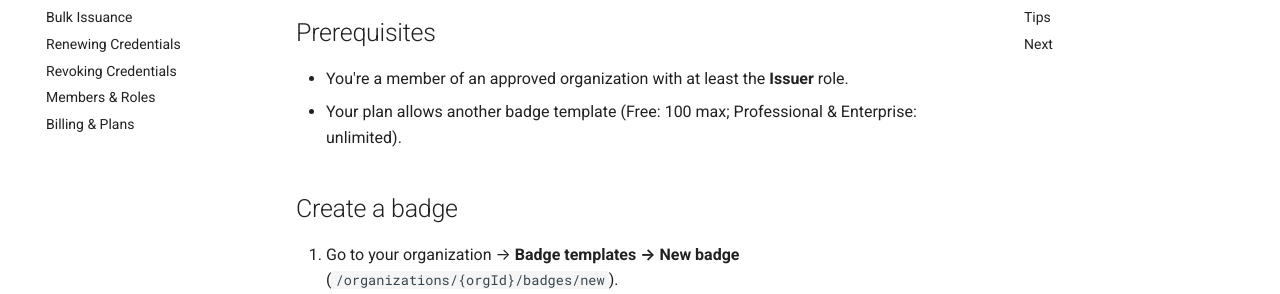
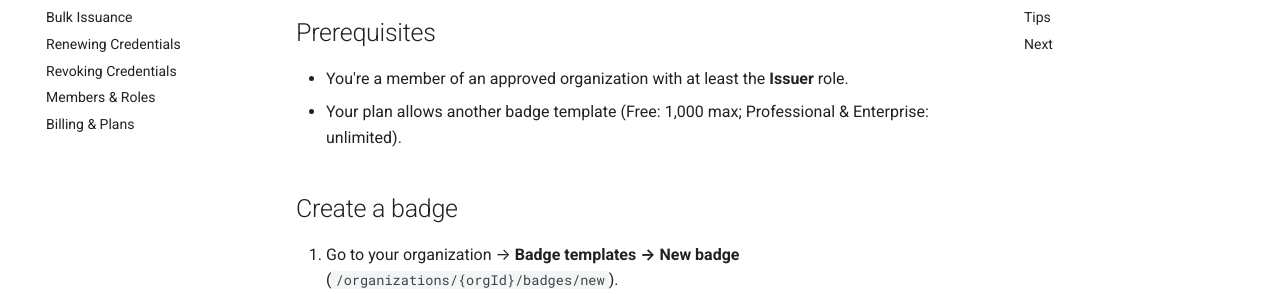
Before and after one commit to certdirectory/credentials-docs, an MkDocs documentation site: the page built from docs/organizations/creating-a-badge.md, in a window 1280 px wide and 900 px high. Shown: the part 304-598 px from the top of the window. Built offline with MkDocs 1.6.1 and Material for MkDocs 9.7.7, drawn with Linux system fonts in a browser that asks for light colours; comment, search, counter and statistics services are not loaded.

Commit message:
Template updates

```diff
--- a/docs/organizations/creating-a-badge.md
+++ b/docs/organizations/creating-a-badge.md
@@ -5,7 +5,7 @@
 ## Prerequisites
 
 - You're a member of an approved organization with at least the **Issuer** role.
-- Your plan allows another badge template (Free: 100 max; Professional & Enterprise: unlimited).
+- Your plan allows another badge template (Free: 1,000 max; Professional & Enterprise: unlimited).
 
 ## Create a badge
 
@@ -45,7 +45,7 @@
 
 | Tier | Max badge templates per organization |
 |---|---|
-| **Free** | 100 |
+| **Free** | 1,000 |
 | **Professional** | Unlimited |
 | **Enterprise** | Unlimited |
 
```
Also changed, not shown: docs/organizations/billing.md (+1 -1 lines), docs/resources/faq.md (+1 -1 lines).
